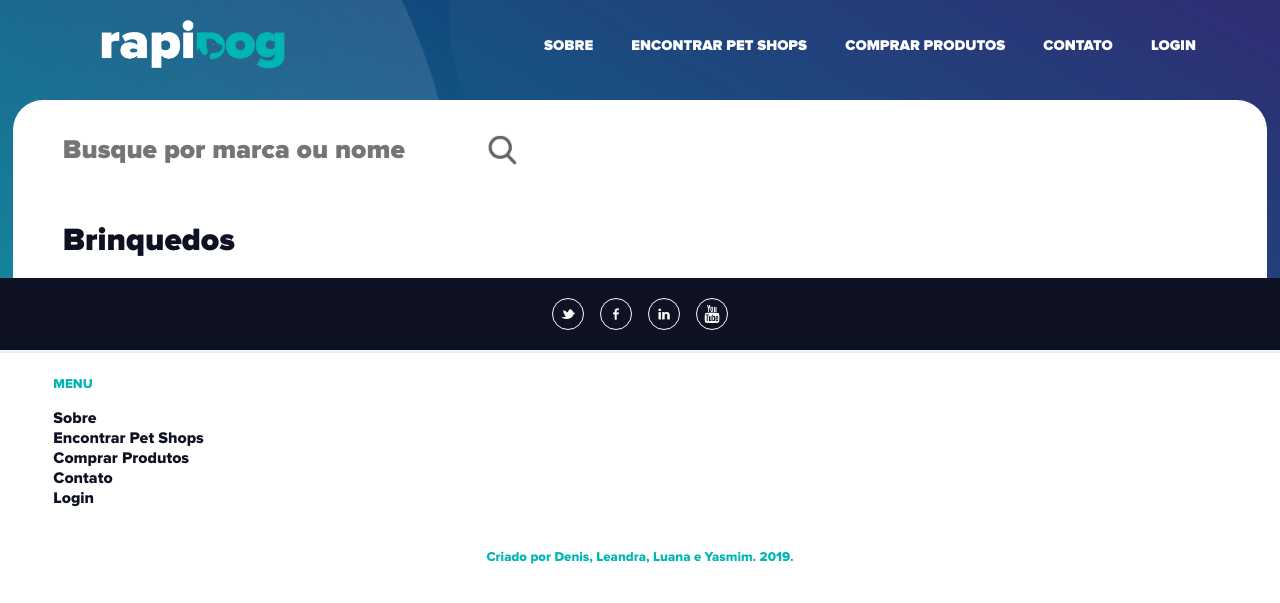
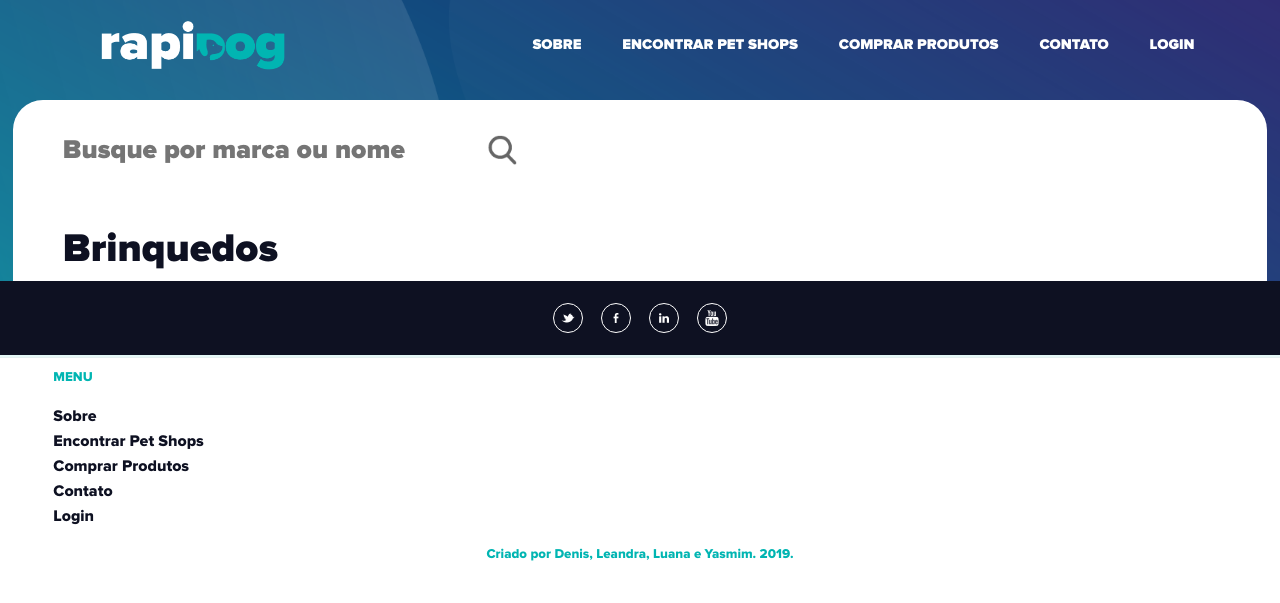
Before and after one commit to denisgodoy/rapidog, a Django app: page /produtos/brinquedos/ in a window 1280 px wide. Shown: the top 603 px of the page. Run offline with Django 3.2, Linux system fonts and the light colour scheme; data that the repository does not hold is empty; some libraries are stand-ins or nearby versions.

Commit message:
incluir link bootstrap

```diff
--- a/rapidog/templates/layout.html
+++ b/rapidog/templates/layout.html
@@ -6,6 +6,8 @@
     <meta charset="UTF-8">
     <meta name="viewport" content="width=device-width, initial-scale=1.0">
     <meta http-equiv="X-UA-Compatible" content="ie=edge">
+    <link rel="stylesheet" href="https://cdnjs.cloudflare.com/ajax/libs/font-awesome/4.7.0/css/font-awesome.min.css">
+    <link rel="stylesheet" href="https://stackpath.bootstrapcdn.com/bootstrap/4.4.1/css/bootstrap.min.css" integrity="sha384-Vkoo8x4CGsO3+Hhxv8T/Q5PaXtkKtu6ug5TOeNV6gBiFeWPGFN9MuhOf23Q9Ifjh" crossorigin="anonymous">
     <script defer src="{% static 'scripts.js' %}"></script>
     <script src="https://code.jquery.com/jquery-3.3.1.slim.min.js"></script>
     <link rel="stylesheet" href="{% static 'style.css' %}">
```
